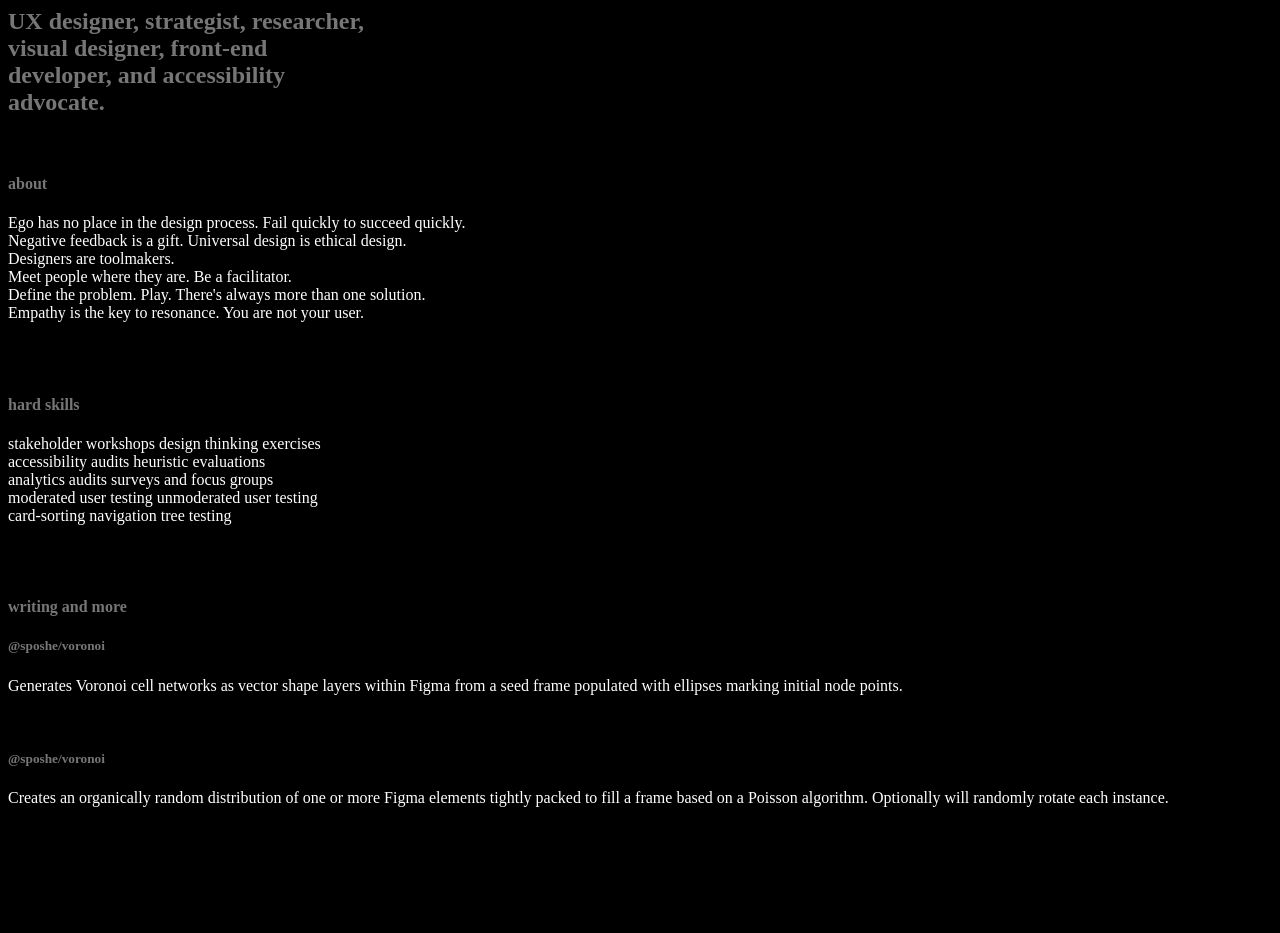
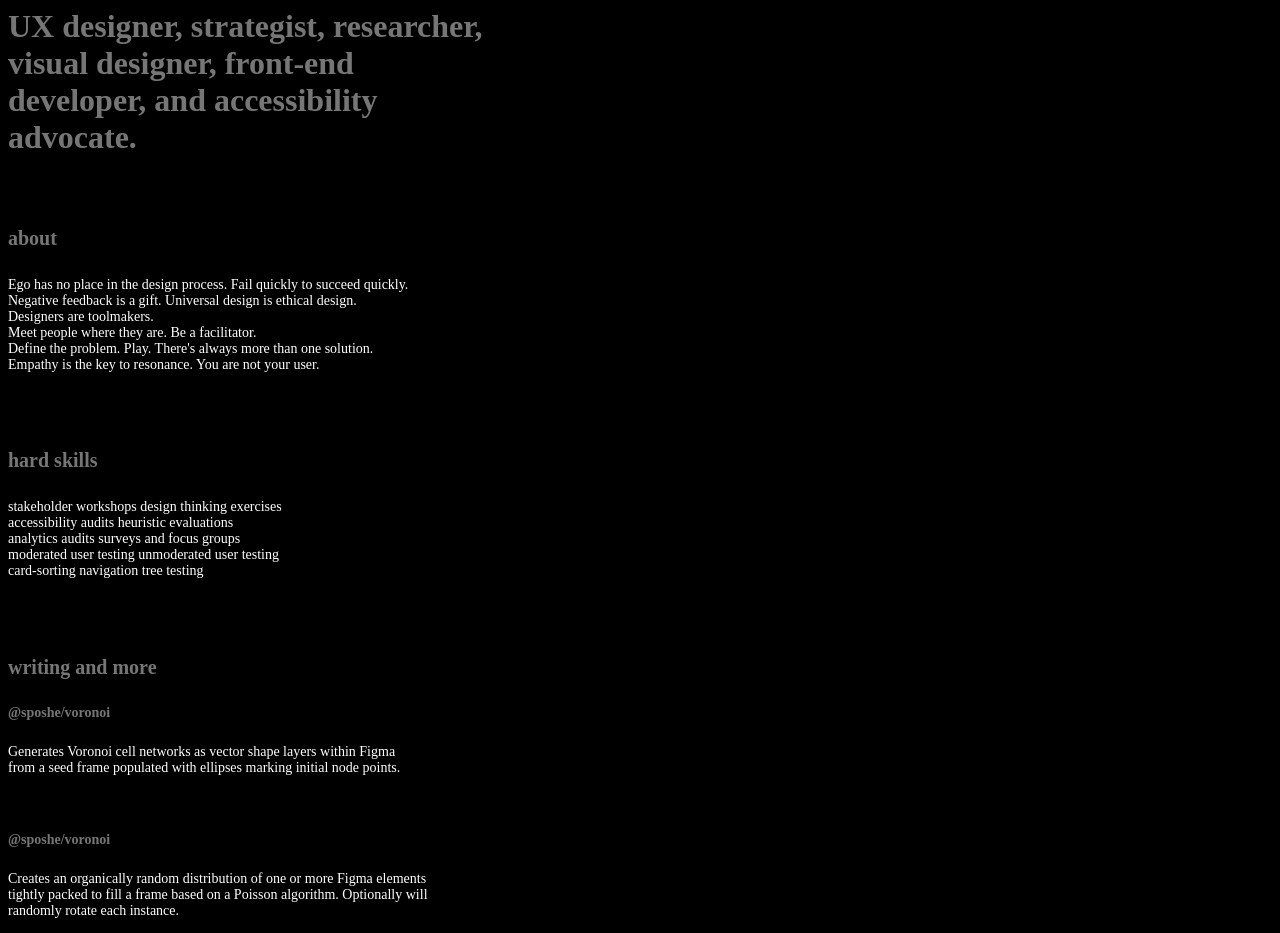
Before and after one commit to gogabarnabishvili/cssColor2, a plain HTML site: page index.html in a window 1280 px wide. Before the commit the page ends 823 px from the top, so only its background shows below. Drawn offline with Linux system fonts and the light colour scheme.

Commit message:
css color 2

```diff
--- a/index.html
+++ b/index.html
@@ -38,19 +38,23 @@
             </p>
             <br />
             <br />
+
             <h4>writing and more</h4>
             <h5>@sposhe/voronoi</h5>
             <p>
                 Generates Voronoi cell networks as vector shape layers within
-                Figma from a seed frame populated with ellipses marking initial
-                node points.
+                Figma <br />
+                from a seed frame populated with ellipses marking initial node
+                points.
             </p>
             <br />
             <h5>@sposhe/voronoi</h5>
             <p>
                 Creates an organically random distribution of one or more Figma
-                elements tightly packed to fill a frame based on a Poisson
-                algorithm. Optionally will randomly rotate each instance.
+                elements <br />
+                tightly packed to fill a frame based on a Poisson algorithm.
+                Optionally will <br />
+                randomly rotate each instance.
             </p>
         </section>
     </body>
--- a/style.css
+++ b/style.css
@@ -8,4 +8,18 @@ h5 {
 }
 p {
     color: #ffffff;
+    font-size: 14px;
 }
+h2 {
+    font-size: 32px;
+}
+h4 {
+    font-size: 20px;
+}
+h5 {
+    font-size: 14px;
+}
+
+css-ში p ტეგს გაუწერე font-size: 14px; ფიგმაში მოაქვს ეს პარამეტრები და შეგიძლია ნახო,
+ასევე გამოვიყენოთ br ტეგები ქვედა 2 პარაფრადში და გავაკეთოთ ისე როგორც არის ფიგმაში.
+ტესტებსშორიდ დაშორებებსაც გადახედე და თუ სადმე შესაცვლელია მივამსგავსოთ ფიგმას.
```
